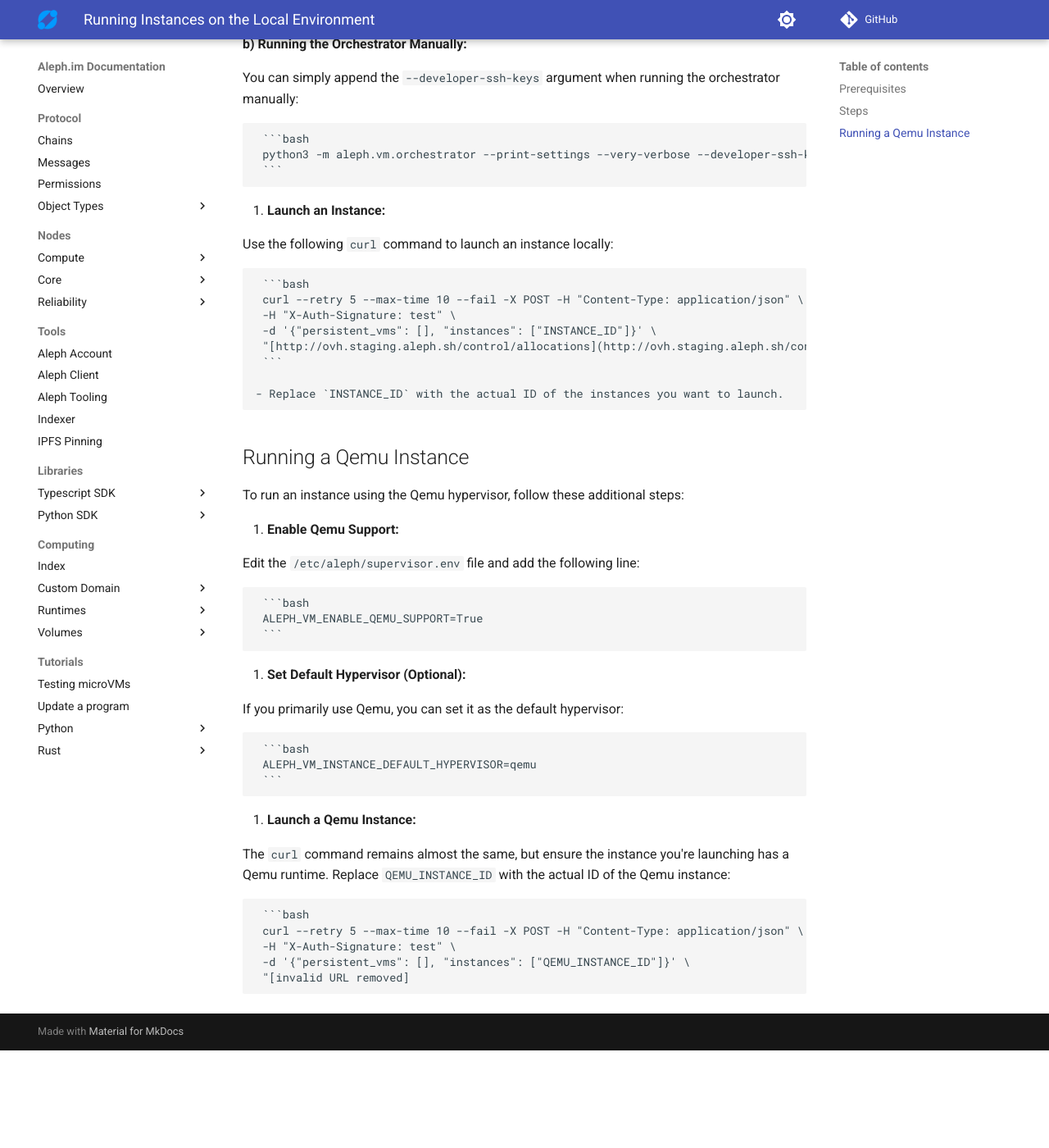
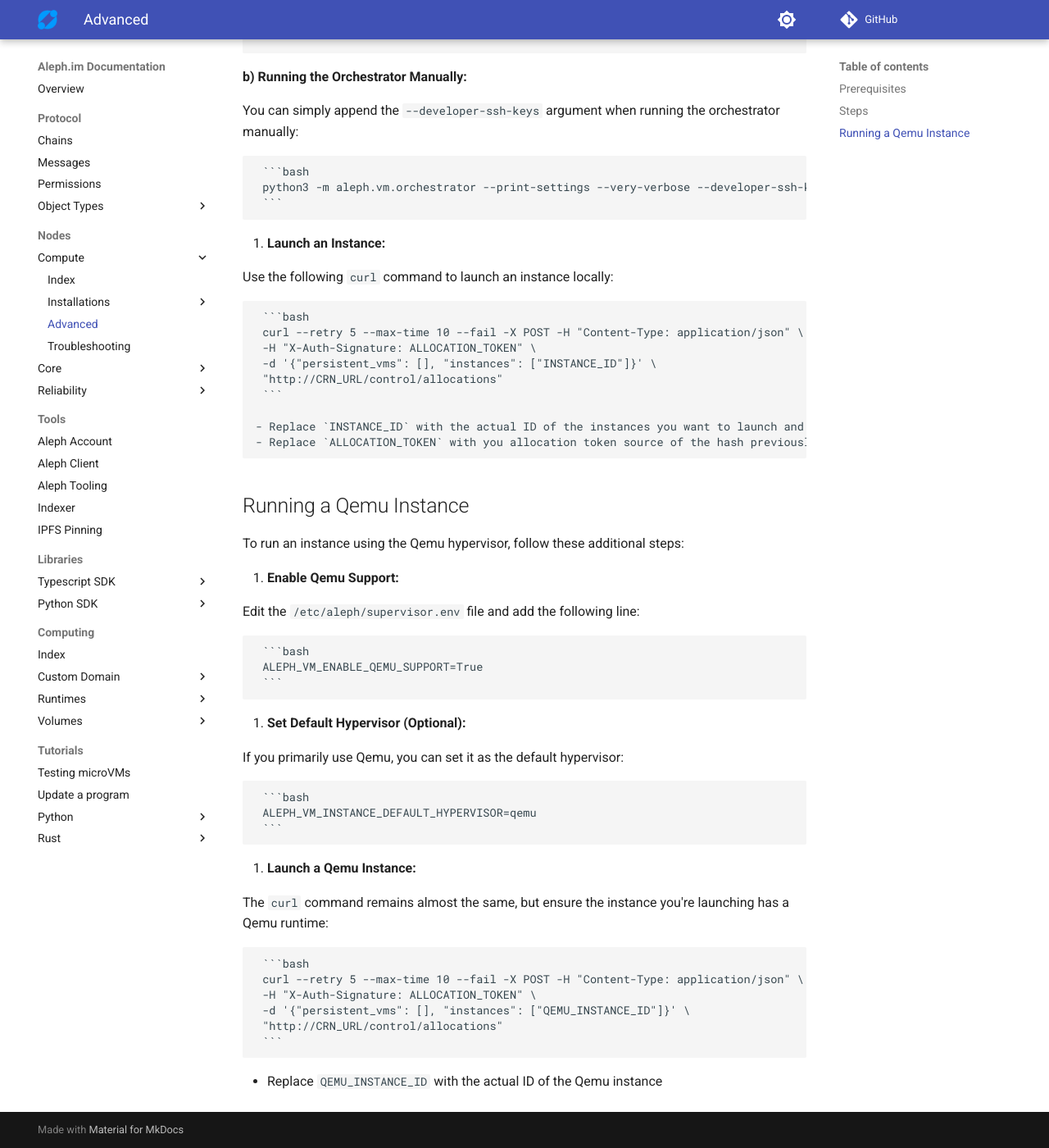
Before and after one commit to aleph-im/aleph-docs, an MkDocs documentation site: the page built from docs/nodes/compute/advanced.md, in a window 1280 px wide and 1400 px high, scrolled down 1163 px. Shown: the whole window at 82% size. Built offline with MkDocs 1.6.1 and Material for MkDocs 9.7.7, drawn with Linux system fonts in a browser that asks for light colours; comment, search, counter and statistics services are not loaded; before the commit the page ends 2444 px from its top, so only the background shows below that.

Commit message:
Fix: Added page to navigation and fixed incorrect paths.

````diff
--- a/docs/nodes/compute/advanced.md
+++ b/docs/nodes/compute/advanced.md
@@ -57,12 +57,13 @@
 
      ```bash
      curl --retry 5 --max-time 10 --fail -X POST -H "Content-Type: application/json" \
-     -H "X-Auth-Signature: test" \
+     -H "X-Auth-Signature: ALLOCATION_TOKEN" \
      -d '{"persistent_vms": [], "instances": ["INSTANCE_ID"]}' \
-     "[http://ovh.staging.aleph.sh/control/allocations](http://ovh.staging.aleph.sh/control/allocations)"
+     "http://CRN_URL/control/allocations"
      ```
 
-    - Replace `INSTANCE_ID` with the actual ID of the instances you want to launch.
+    - Replace `INSTANCE_ID` with the actual ID of the instances you want to launch and also the `CRN_URL` by your own.
+    - Replace `ALLOCATION_TOKEN` with you allocation token source of the hash previously configured.
 
 ## Running a Qemu Instance
 
@@ -86,10 +87,13 @@
 
 3. **Launch a Qemu Instance:**
 
-   The `curl` command remains almost the same, but ensure the instance you're launching has a Qemu runtime. Replace `QEMU_INSTANCE_ID` with the actual ID of the Qemu instance:
+   The `curl` command remains almost the same, but ensure the instance you're launching has a Qemu runtime:
 
      ```bash
      curl --retry 5 --max-time 10 --fail -X POST -H "Content-Type: application/json" \
-     -H "X-Auth-Signature: test" \
+     -H "X-Auth-Signature: ALLOCATION_TOKEN" \
      -d '{"persistent_vms": [], "instances": ["QEMU_INSTANCE_ID"]}' \
-     "[invalid URL removed]
+     "http://CRN_URL/control/allocations"
+     ```
+
+   - Replace `QEMU_INSTANCE_ID` with the actual ID of the Qemu instance
--- a/mkdocs.yml
+++ b/mkdocs.yml
@@ -67,6 +67,7 @@
                 - 'Debian 12': nodes/compute/installation/debian-12.md
                 - 'Ubuntu 20.04': nodes/compute/installation/ubuntu-20.04.md
                 - 'Ubuntu 22.04': nodes/compute/installation/ubuntu-22.04.md
+          - 'Advanced': nodes/compute/advanced.md
           - 'Troubleshooting': nodes/compute/troubleshooting.md
       - 'Core':
           - 'Index': nodes/core/index.md
````
